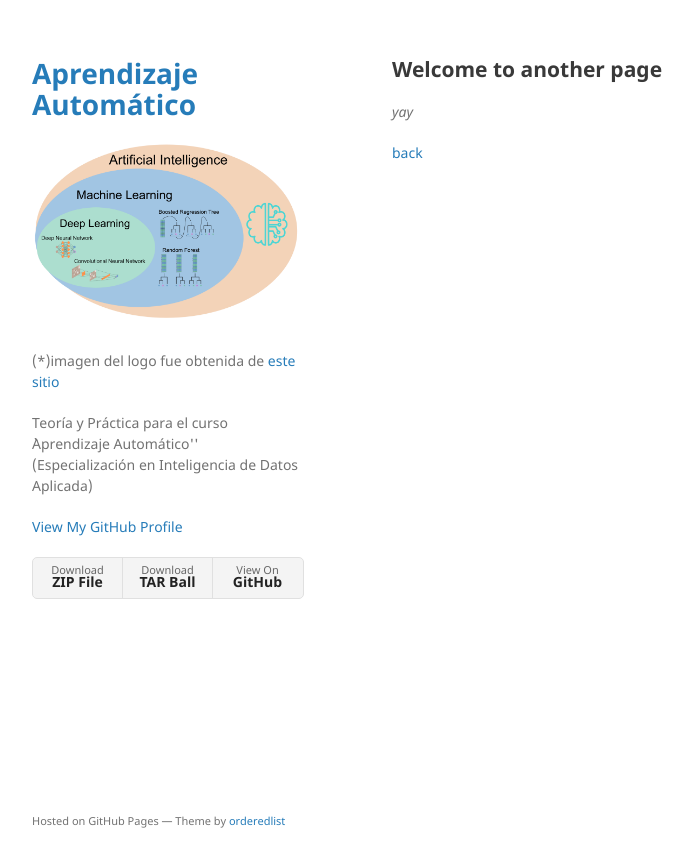
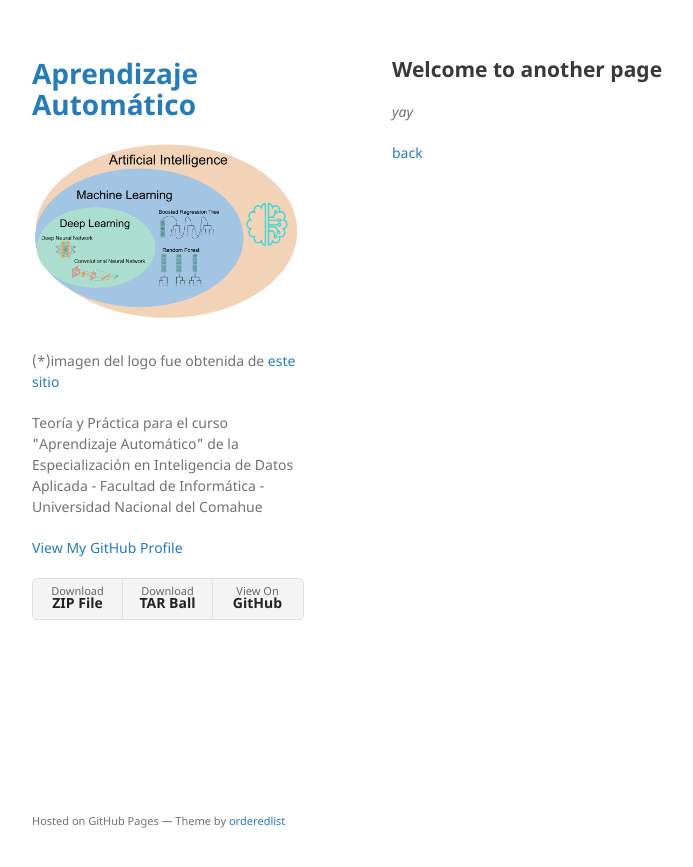
Before and after one commit to germanbraun/germanbraun.github.io, a Jekyll site: the page built from another-page.md, in a window 1280 px wide. Shown: the top 867 px of the page, without its empty margins (178-871 px from the left). Built offline with Jekyll 4.4.1, drawn with Linux system fonts in a browser that asks for light colours; our own code applies the rules of GitHub Pages for plain Markdown files.

Commit message:
update description

```diff
--- a/_config.yml
+++ b/_config.yml
@@ -1,6 +1,6 @@
 title: Aprendizaje Automático
 logo: /assets/img/AI_ML_DL.png
-description: Teoría y Práctica para el curso ``Aprendizaje Automático'' (Especialización en Inteligencia de Datos Aplicada)
+description: Teoría y Práctica para el curso "Aprendizaje Automático" de la Especialización en Inteligencia de Datos Aplicada - Facultad de Informática - Universidad Nacional del Comahue
 show_downloads: true
 google_analytics:
 theme: jekyll-theme-minimal
```
